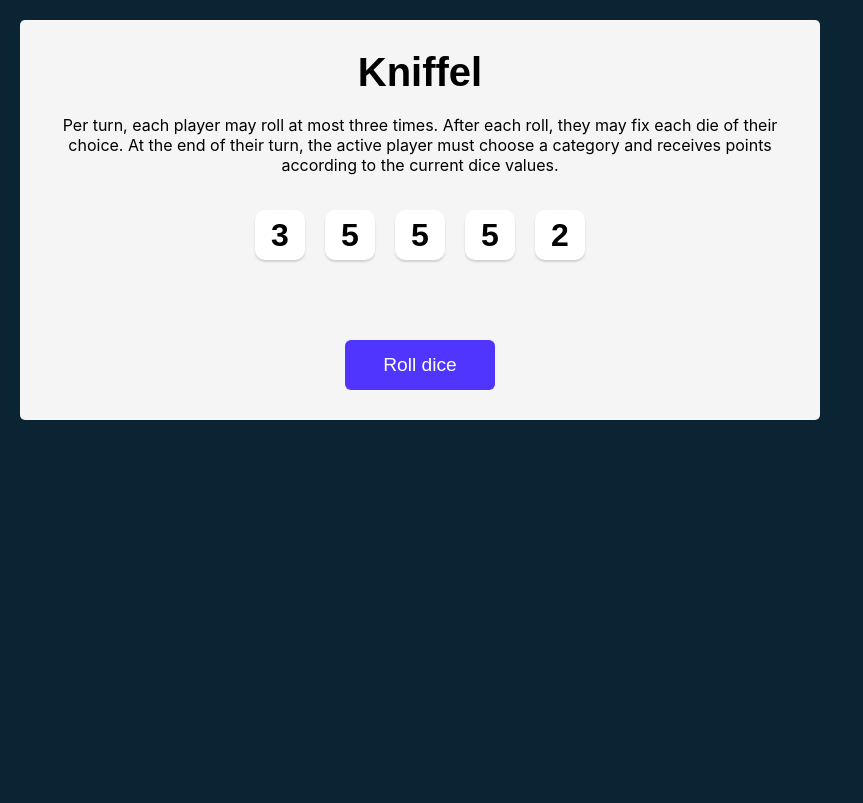
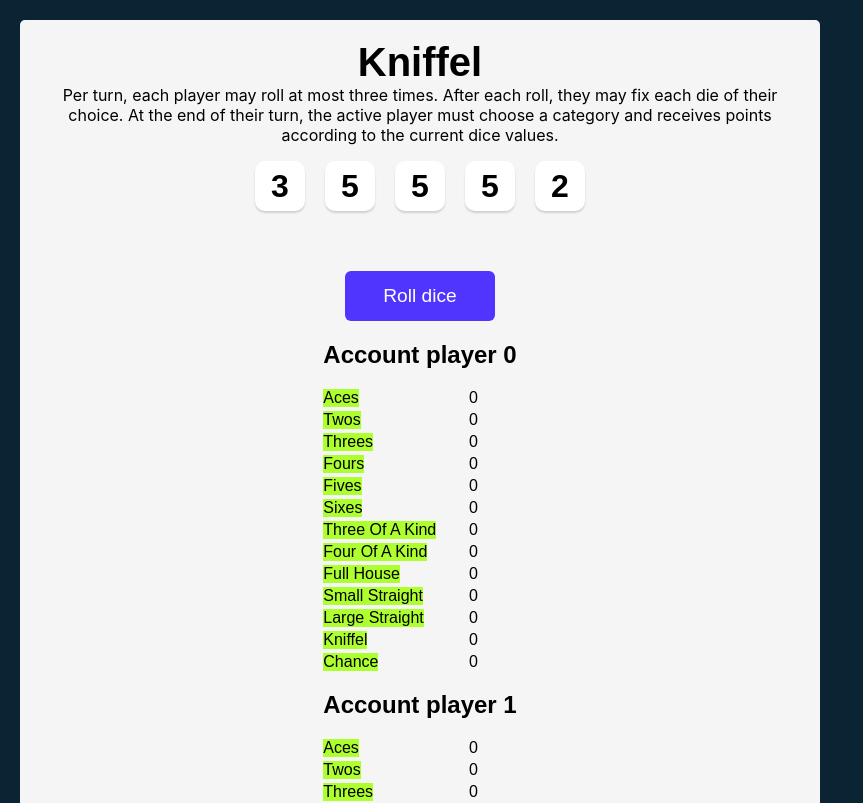
Before and after one commit to LennartGr/Kniffel-Online, a React (Vite) app: page / in a window 1280 px wide. Shown: the top 803 px of the page, without its empty margins (0-863 px from the left). Built offline with nearby package versions, Linux system fonts and the light colour scheme.

Commit message:
Create raw player data display (not yet interactive)

```diff
--- a/src/App.jsx
+++ b/src/App.jsx
@@ -2,6 +2,7 @@ import { useState, useEffect } from 'react'
 import './App.css'
 import { numberPlayers, numberDice, initPlayerData } from './Logic/Logic'
 import Die from "./Components/Die"
+import PlayerDataDisplay from './Components/PlayerDataDisplay'
 import { nanoid } from "nanoid"
 
 export default function App() {
@@ -10,7 +11,7 @@ export default function App() {
 
   //lazy state initialisation
   const [playerData, setPlayerData] = useState(() => initPlayerData())
-  console.log(playerData)
+
   const [dice, setDice] = useState(allNewDice())
   const [rollsLeft, setRollsLeft] = useState(numberRollsPerTurn)
 
@@ -73,6 +74,7 @@ export default function App() {
         onClick={rollDice}>
         Roll dice
       </button>
+      <PlayerDataDisplay playerData={playerData} />
     </main>
   )
 }
--- a/src/Components/PlayerDataDisplay.jsx
+++ b/src/Components/PlayerDataDisplay.jsx
@@ -1,5 +1,33 @@
+
+import "./css/PlayerDataDisplay.css"
 
 export default function PlayerDataDisplay(props) {
     const playerData = props.playerData
+    const numberPlayers = playerData.length
+    let playerDataRendered = []
+    for (let playerNr = 0; playerNr < numberPlayers; playerNr++) {
+        const accountContent = playerData[playerNr].pointsAccount.map(category => {
+            return (
+                <div className={"category"  + (category.used ? " used" : "")}>
+                    <span className="category--title">
+                        {category.text}
+                    </span>
+                    <span className="category--points">
+                        {category.points}
+                    </span>
+                </div>
+            )
+        })
+        playerDataRendered.push(<div className="singlePlayerData">
+            <h2>Account player {playerNr}</h2>
+            {accountContent}
+        </div>)
+    }
+    console.log(playerDataRendered)
 
+    return (
+        <div className="playerDataDisplay">
+            {playerDataRendered}
+        </div>
+    )
 }
--- /dev/null
+++ b/src/Components/css/PlayerDataDisplay.css
@@ -0,0 +1,15 @@
+.category {
+    width: 80%;
+    margin: 4px 0;
+    display: flex;
+    justify-content: space-between;
+}
+
+.category--title {
+    margin-right: 5px;
+    background-color: greenyellow;
+}
+
+.category.used .category--title {
+    background-color: grey;
+}
--- a/src/index.css
+++ b/src/index.css
@@ -11,7 +11,7 @@ body {
 
 main {
   background-color: #F5F5F5;
-  height: 400px;
+  height: 100%;
   max-width: 800px;
   border-radius: 5px;
   padding: 20px;
```
